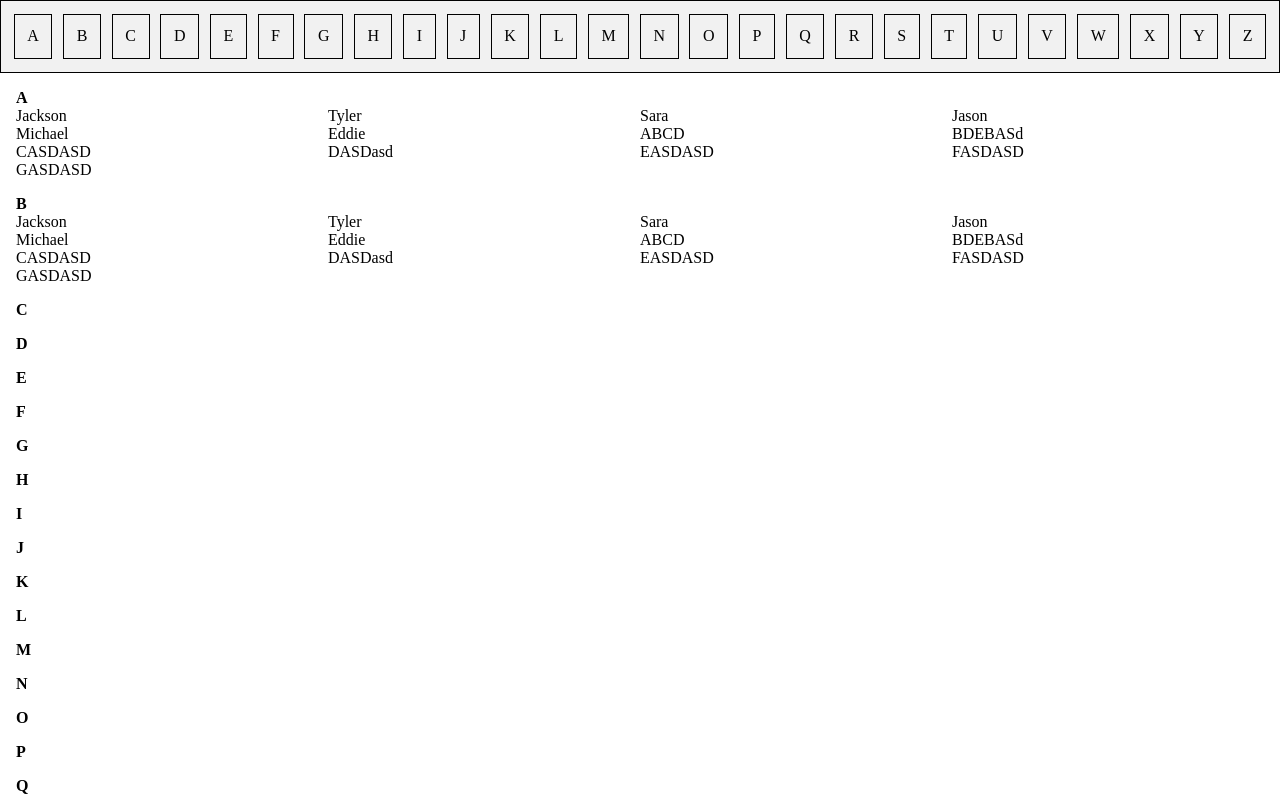
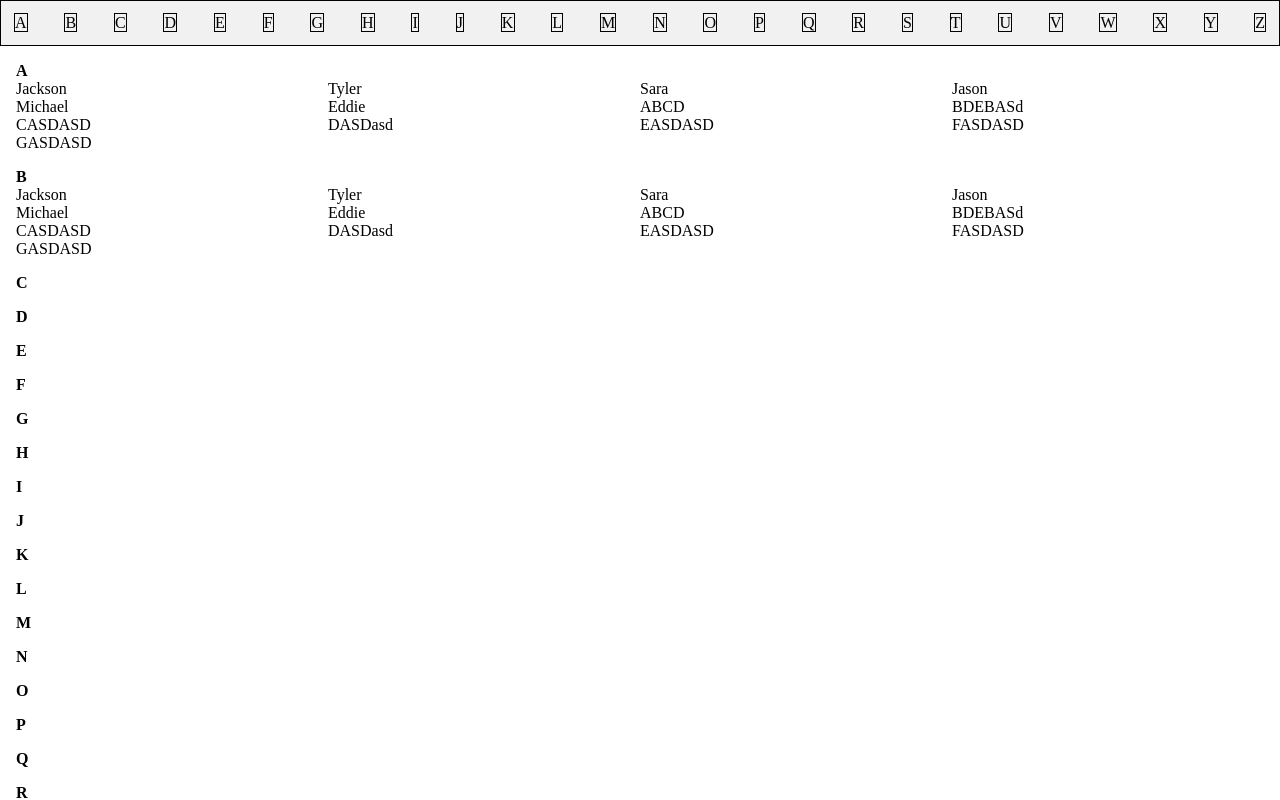
Before and after one commit to JumboCode/TUPIT, a Next.js app in the folder frontend/: page /student in a window 1280 px wide. Shown: the top 800 px of the page. Built offline with nearby package versions, Linux system fonts and the light colour scheme.

Commit message:
Implement active-link

```diff
--- a/frontend/src/pages/student/index.tsx
+++ b/frontend/src/pages/student/index.tsx
@@ -1,7 +1,6 @@
-import React, { useState } from 'react';
+import React, { useState, useRef } from 'react';
 import styles from './student.module.scss';
 import className from 'classnames/bind';
-import { info } from 'console';
 
 const cx: any = className.bind(styles);
 
@@ -23,33 +22,52 @@ const getAlphabet = (): string[] => {
   return alphabet;
 };
 
-const LetterBox: React.FC = ({ alphabet }) => {
-  const [style, setStyle] = useState(styles.letterItem);
-  const changeStyle = (e) => {
-    // if (chosen == "") {
-    //     setStyle(styles.letterItem);
-    //     LetterBox(chosen);
-    // }
-    e.preventDefault();
-    setStyle(styles.letterItemClick);
-    //setChosen({alphabet});
-  };
+
+const LetterBox =  (
+    option: string,
+    handleActiveLink: (e) => void,
+    activeLinkStyle: boolean
+  ): JSX.Element => {
 
   return (
-    <div className={style}>
-      <button onClick={changeStyle}>
-        <a href={`#${alphabet}`}>{alphabet}</a>
+    <div key={option} className={activeLinkStyle? styles.letterItemClick: ''}>
+      <button onClick={handleActiveLink}>
+        <a href={`#${option}`} className={styles.letterItem}>{option}</a>
       </button>
     </div>
   );
 };
 
+
 const LetterSelection: React.FC = () => {
+  const [activeLink, setActiveLink] = useState<number | null>(null);
+
+  // React does not update the state immediately in callbacks. useRef gives access to the previous
+  // value of activeLink. Because setActiveLink changes the state of the component, it is
+  // re-rendered. The new state of activeLink is then set to stateRef.current
+  const stateRef = useRef<number | null>(null);
+  stateRef.current = activeLink;
+
+  const handleActiveLink = (e): void => {
+    // Read the current header selected and convert to integer value
+    const current = e.target.innerHTML;
+    const index = current.charCodeAt(0) - 65;
+
+    // If a choice has been selected, unchange the active style for the component at the index
+    if (stateRef.current) {
+      const previous = String.fromCharCode(65 + stateRef.current);
+      options[stateRef.current] = LetterBox(previous, handleActiveLink, false);
+    }
+    setActiveLink(index);
+    options[index] = LetterBox(current, handleActiveLink, true);
+    setOptions([...options]);
+    e.preventDefault();
+  };
+
   const letters: string[] = getAlphabet();
-  const options: JSX.Element[] = [];
-  letters.map((option: string) => {
-    options.push(<LetterBox alphabet={option} />);
-  });
+  const [options, setOptions] = useState<Array<JSX.Element>>(letters.map((option: string) => (
+    LetterBox(option, handleActiveLink, false)
+  )));
 
   return <div className={styles.letterBox}>{options}</div>;
 };
--- a/frontend/src/pages/student/student.module.scss
+++ b/frontend/src/pages/student/student.module.scss
@@ -20,10 +20,14 @@
   color: white;
 }
 
-.letterItem a {
+.letterItem {
   text-decoration: none;
   color: black;
 }
+// .letterItem a {
+//   text-decoration: none;
+//   color: black;
+// }
 
 .letterItem a:hover {
   text-decoration: none;
```
